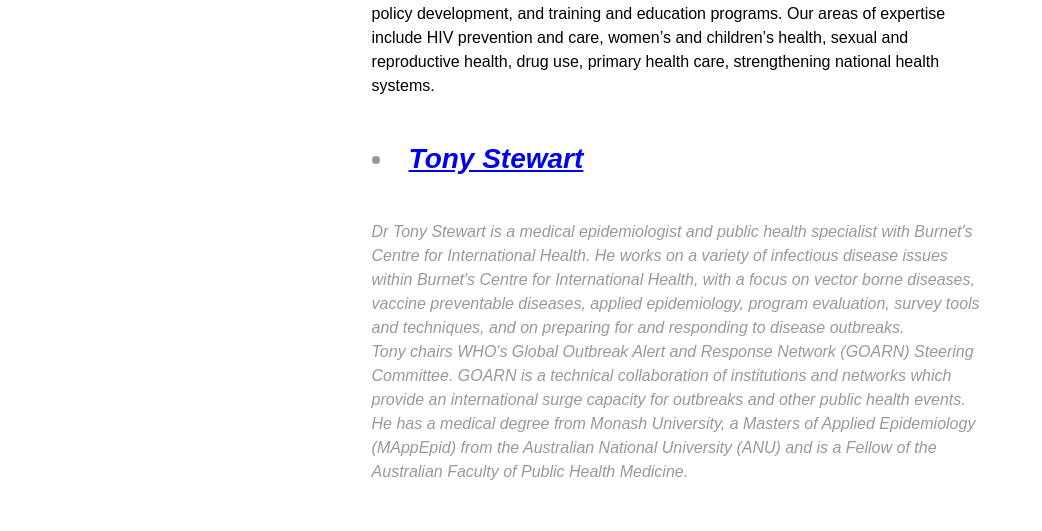
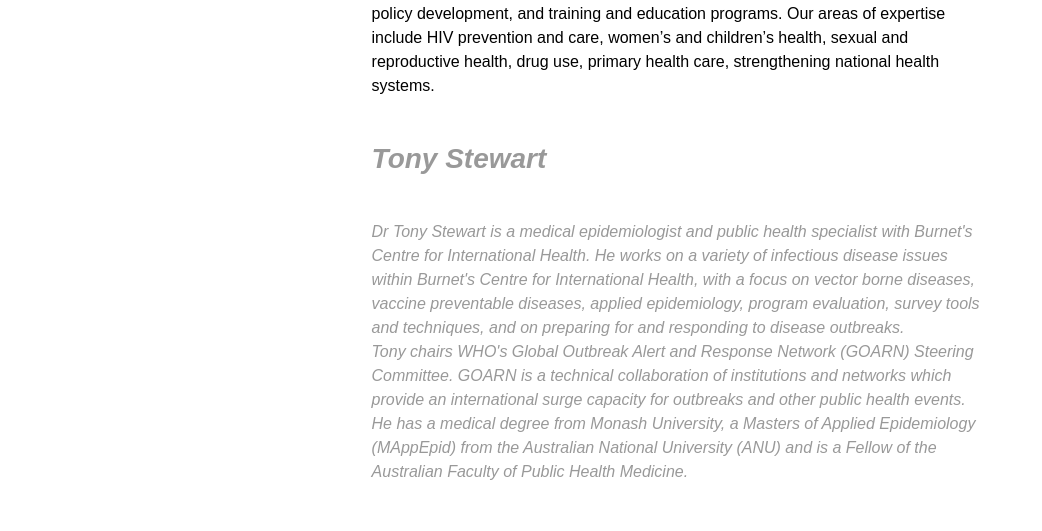
Before and after one commit to armorgau/armorgau.github.io, a plain HTML site: page index.html in a window 1280 px wide. Shown: the part 2236-2767 px from the top of the page, without its empty margins (119-1161 px from the left). Drawn offline with Linux system fonts and the light colour scheme.

Commit message:
fixing color of person links

```diff
--- a/dev/less/main.less
+++ b/dev/less/main.less
@@ -166,6 +166,10 @@ h2 {
 	//height: 1025px;
 
 	.person{
+		h2 {a{
+		color: #999999;
+		text-decoration: none;
+		}}
 		color: #999999;
 		font-style: italic;
 	}
--- a/index.html
+++ b/index.html
@@ -110,7 +110,7 @@
 					<p>The Burnet Institute is a Melbourne-based Australian, not-for-profit organisation that links medical research with public health action. We have offices in Myanmar (Burma), Papua New Guinea, China and Lao PDR, and are also involved in research and other project activities elsewhere in Asia and the Pacific. Burnet's Centre for International Health provides technical advice and support, capacity-building, applied research, policy development, and training and education programs. Our areas of expertise include HIV prevention and care, women&rsquo;s and children&rsquo;s health, sexual and reproductive health, drug use, primary health care, strengthening national health systems.</p>
 
 					<div class="person">
-						<h2><li><a href="https://www.burnet.edu.au/staff_members/238_tony_stewart">Tony Stewart</a></li></h2>
+						<h2><a href="https://www.burnet.edu.au/staff_members/238_tony_stewart">Tony Stewart</a></h2>
 						<p>Dr Tony Stewart is a medical epidemiologist and public health specialist with Burnet's Centre for International Health. He works on a variety of infectious disease issues within Burnet's Centre for International Health, with a focus on vector borne diseases, vaccine preventable diseases, applied epidemiology, program evaluation, survey tools and techniques, and on preparing for and responding to disease outbreaks.</p>
 
 						<p>Tony chairs WHO's Global Outbreak Alert and Response Network (GOARN) Steering Committee. GOARN is a technical collaboration of institutions and networks which provide an international surge capacity for outbreaks and other public health events.</p>
@@ -159,7 +159,7 @@
 					<p>The National Centre for Epidemiology and Population Health at the ANU has run the MAE program since 1991. Each year, the program takes 6-10 MAE scholars that are placed in State, Territory and federal health departments and government departments, along with national research agencies. There are over 160 alumni of the MAE program, many of whom are active field epidemiologists and researchers in infectious diseases that have participated in almost 300 outbreak investigations and either established or evaluated various surveillance systems. NCEPH has many staff conducting practical research and capacity building for responding to infectious diseases and outbreaks with health departments in Australia and internationally. In addition, the Centre has extensive collaborative links with international response agencies, such as Médecins Sans Frontières, WHO, CDC and ECDC.</p>
 
 					<div class="person">
-						<h2><li><a href="https://researchers.anu.edu.au/researchers/kirk-md">Martyn Kirk</a></li></h2>
+						<h2><a href="https://researchers.anu.edu.au/researchers/kirk-md">Martyn Kirk</a></h2>
 						<p>Associate Professor Martyn Kirk is the Head of the Field Epidemiology Training Program Australia, the Master of Philosophy in Applied Epidemiology (MAE) degree offered by the Australian National University. He has worked for the last twenty years in State and Territory, and federal health departments in the areas of food, water and infectious diseases. In 2000, Martyn was appointed as the Coordinating Epidemiologist of OzFoodNet to establish a national network for the investigation of foodborne diseases. He has consulted for the World Health Organization on gastrointestinal diseases and is a member of the WHO Foodborne Disease Epidemiology Reference Group. Martyn is a member of the Communicable Diseases Network Australia and an adjunct lecturer at the Monash University Department of Epidemiology and Preventive Medicine. His research interests focus on the epidemiology of diseases that may be transmitted by contaminated food or water, and in particular improvements to the surveillance of infectious diseases and the response of government agencies to outbreaks of infectious diseases.</p>
 					</div>
 				</div>
```
Also changed, not shown: main.css.
